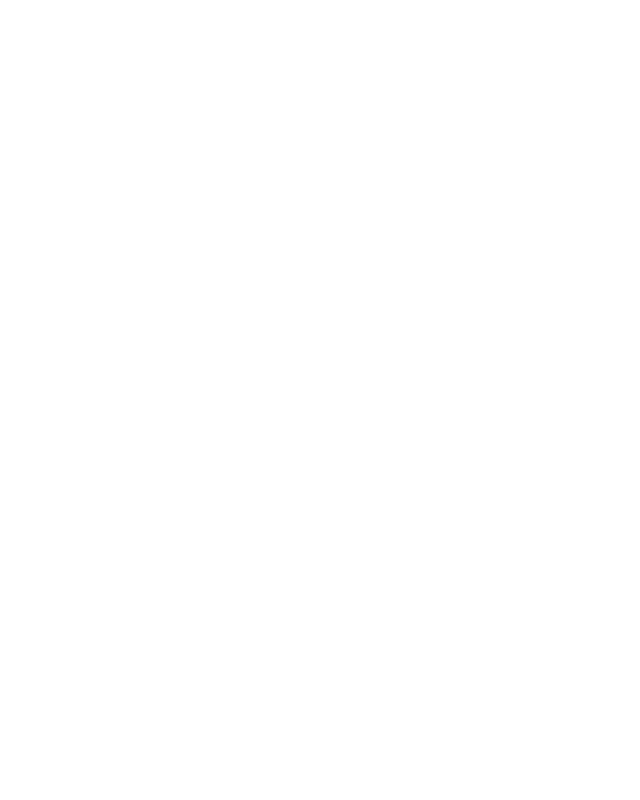
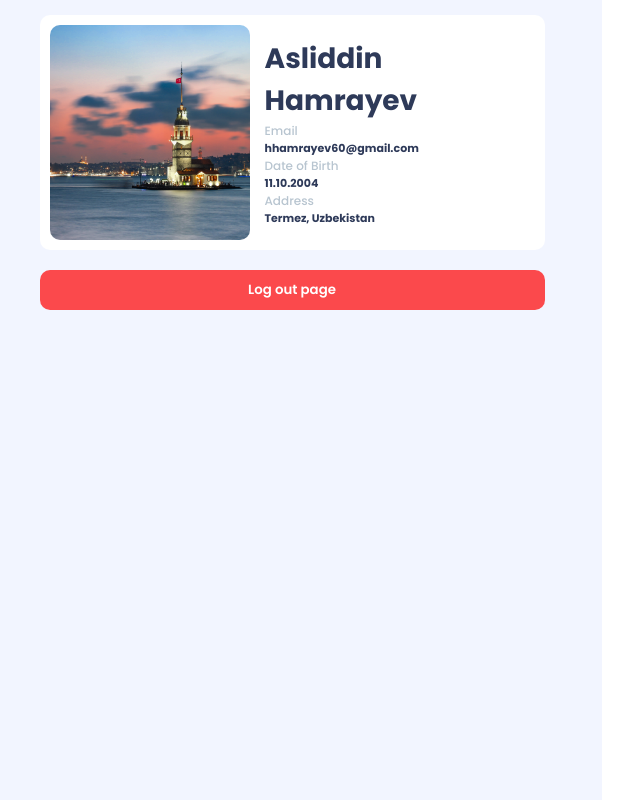
Before and after one commit to AsliddinHamrayev/Todo, a Vue app: page /profile in a window 1280 px wide. Shown: the whole page, without its empty margins (18-658 px from the left). Built offline with nearby package versions, Linux system fonts and the light colour scheme; the HTML template or start-up script is replaced by a standard one.

Commit message:
Asliddin

```diff
--- a/src/router/index.js
+++ b/src/router/index.js
@@ -13,21 +13,24 @@
   {
     path: '/tasks',
     name: 'Task',
-    // route level code-splitting
-    // this generates a separate chunk (about.[hash].js) for this route
-    // which is lazy-loaded when the route is visited.
+
     component: function () {
-      return import(/* webpackChunkName: "about" */ '../views/Tasks.vue')
+      return import('../views/Tasks.vue')
     }
   },
   {
     path: '/create-task',
     name: 'Add',
-    // route level code-splitting
-    // this generates a separate chunk (about.[hash].js) for this route
-    // which is lazy-loaded when the route is visited.
     component: function () {
-      return import(/* webpackChunkName: "about" */ '../views/CreateTask.vue')
+      return import('../views/CreateTask.vue')
+    }
+  },
+
+  {
+    path: '/profile',
+    name: 'Profile',
+    component: function () {
+      return import('../views/Profile.vue')
     }
   },
 ]
--- a/src/views/CreateTask.vue
+++ b/src/views/CreateTask.vue
@@ -21,7 +21,6 @@
                         </svg>
                     </i></button>
             </div>
-
             <h1 class="name__title">Name</h1>
             <input type="text" class="input__name" placeholder="Task name">
             <h1 class="name__title">Date</h1>
@@ -55,6 +54,8 @@
             </div>
             <button class="btn__main">Create Task</button>
         </div>
+
+
     </div>
 </template>
 
@@ -68,7 +69,6 @@
     .create-box {
         height: 100vh;
         background: linear-gradient(177.23deg, #9C2CF3 -13.49%, #3A49F9 109.75%);
-
     }
 
     .content-top {
--- a/src/views/Home.vue
+++ b/src/views/Home.vue
@@ -5,7 +5,7 @@
       <div class="container">
         <div class="header-content">
           <button class="btn__header"><img src="../assets/Group.png" class="i__header" alt=""></button>
-      <button class="btn__header"><img src="../assets/profile.png" class="i__header" alt=""></button>
+          <router-link to="profile"><button class="btn__header"><img src="../assets/profile.png" class="i__header" alt=""></button></router-link>
         </div>
         <h1 class="main__title">Hello Asliddin</h1>
         <h4 class="main__text">Have a nice day.</h4>
--- /dev/null
+++ b/src/views/Profile.vue
@@ -0,0 +1,82 @@
+<template>
+  <div class="profile-box">
+      <div class="container">
+          <div class="profile-content">
+              <div class="profile-header">
+                  <img src="../assets/01.jpg" class="profile__img" alt="">
+                  <div class="profile-info">
+                      <h1 class="profile__name">Asliddin Hamrayev</h1>
+
+                      <h4 class="profile__main__title">Email</h4>
+                      <h3 class="profile__main-description">hhamrayev60@gmail.com</h3>
+
+
+                      <h4 class="profile__main__title">Date of Birth</h4>
+                      <h3 class="profile__main-description">11.10.2004</h3>
+
+
+                      <h4 class="profile__main__title">Address</h4>
+                      <h3 class="profile__main-description">Termez, Uzbekistan</h3>
+                  </div>
+              </div>
+              <button class="logOut">Log out page</button>
+          </div>
+      </div>
+  </div>
+</template>
+
+<script>
+export default {
+
+}
+</script>
+
+<style>
+ .profile-box {
+    height: 100vh;
+    background: #F2F5FF;
+    padding: 15px 20px;
+}
+
+.profile__img {
+    max-width: 200px;
+    height: 215px;
+    width: 100%;
+    border-radius: 10px;
+}
+
+.profile-header {
+    display: flex;
+    align-items: center;
+    gap: 15px;
+    background-color: #fff;
+    padding: 10px;
+    border-radius: 10px;
+}
+
+.profile__name {
+    font-size: 28px;
+}
+
+.profile__main__title {
+    font-weight: 500;
+font-size: 12px;
+color: #B8C5D0;
+}
+
+.profile__main-description {
+    font-size: 11px;
+}
+
+.logOut {
+    width: 100%;
+    padding: 10px;
+    text-align: center;
+    background-color: rgba(255, 0, 0, 0.7);
+    border: none;
+    font-weight: 600;
+    color: #fff;
+    margin-top: 20px;
+    border-radius: 10px;
+}
+</style>
--- a/src/views/Tasks.vue
+++ b/src/views/Tasks.vue
@@ -148,6 +148,14 @@
   .container {
     max-width: 390px;
   }
+
+  .calendar__title {
+    font-size: 30px;
+  }
+
+  .container {
+    max-width: 400px;
+  }
 }
 
 @media (max-width: 375px) {
```
Also changed, not shown: src/assets/01.jpg (added).
